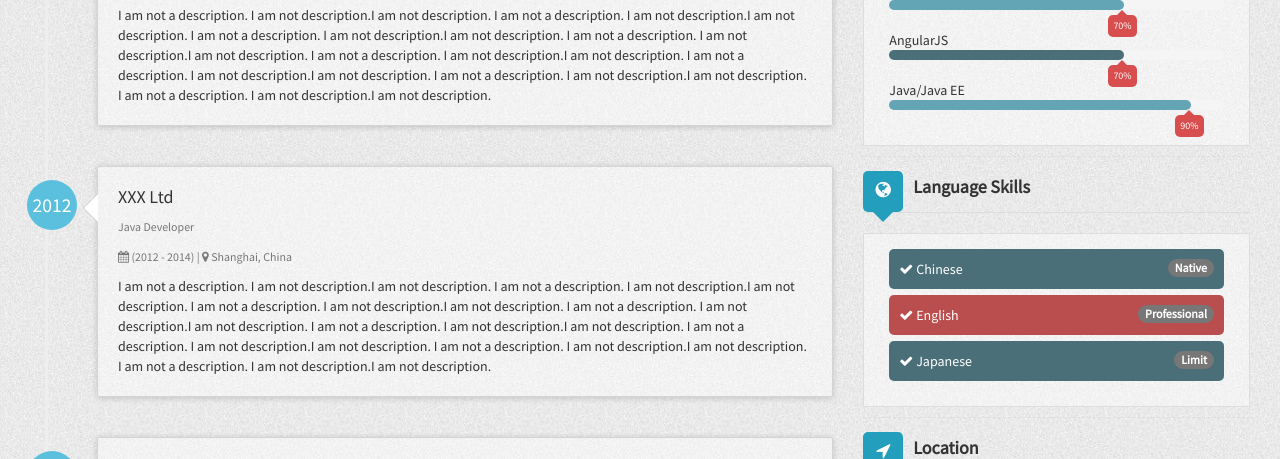
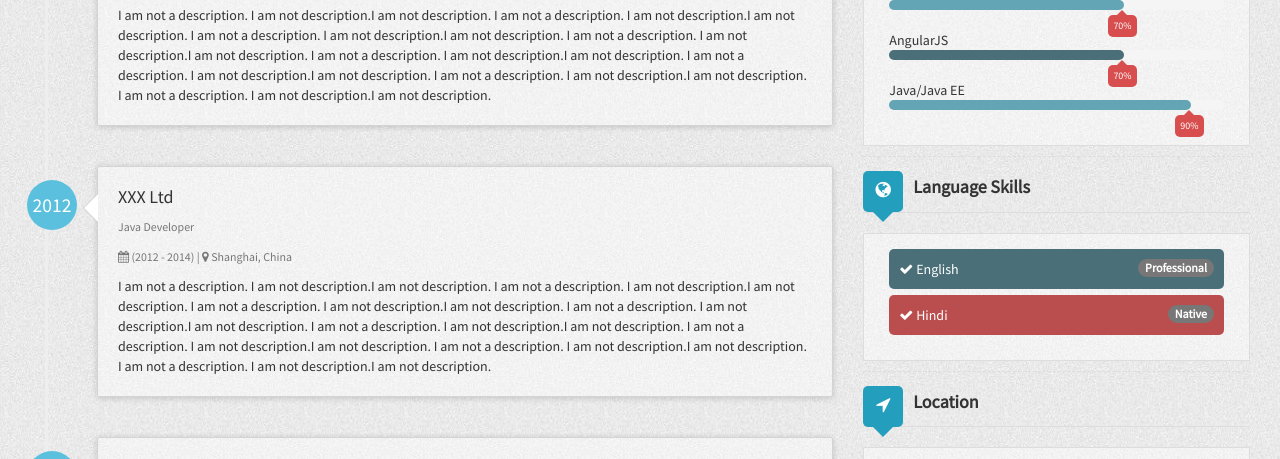
Before and after one commit to siddharth0929/resume, a Jekyll site: the page built from index.html, in a window 1280 px wide and 900 px high, scrolled down 413 px, cut to the strip 0-459 px from the top of the window. Built offline with Jekyll 4.4.1, drawn with Linux system fonts in a browser that asks for light colours; nearby versions of some CDN libraries.

Commit message:
Update _config.yml

```diff
--- a/_config.yml
+++ b/_config.yml
@@ -59,14 +59,11 @@ author:
       description: I am not a description. I am not description.I am not description. I am not a description. I am not description.I am not description. I am not a description. I am not description.I am not description. I am not a description. I am not description.I am not description. I am not a description. I am not description.I am not description. I am not a description. I am not description.I am not description. I am not a description. I am not description.I am not description. I am not a description. I am not description.I am not description.
   languages:
     - language1:
-      name: Chinese
-      proficiency: Native
-    - language2:
       name: English
       proficiency: Professional
-    - language3:
-      name: Japanese
-      proficiency: Limit
+    - language2:
+      name: Hindi
+      proficiency: Native
   programmingSkills:
     - skill1:
       name: HTML
```
